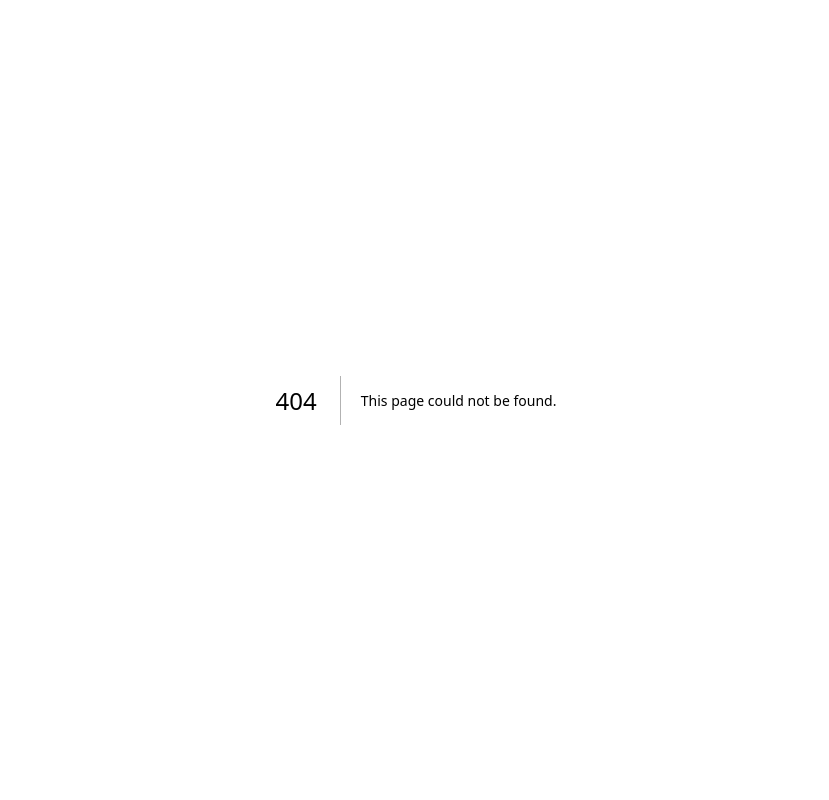
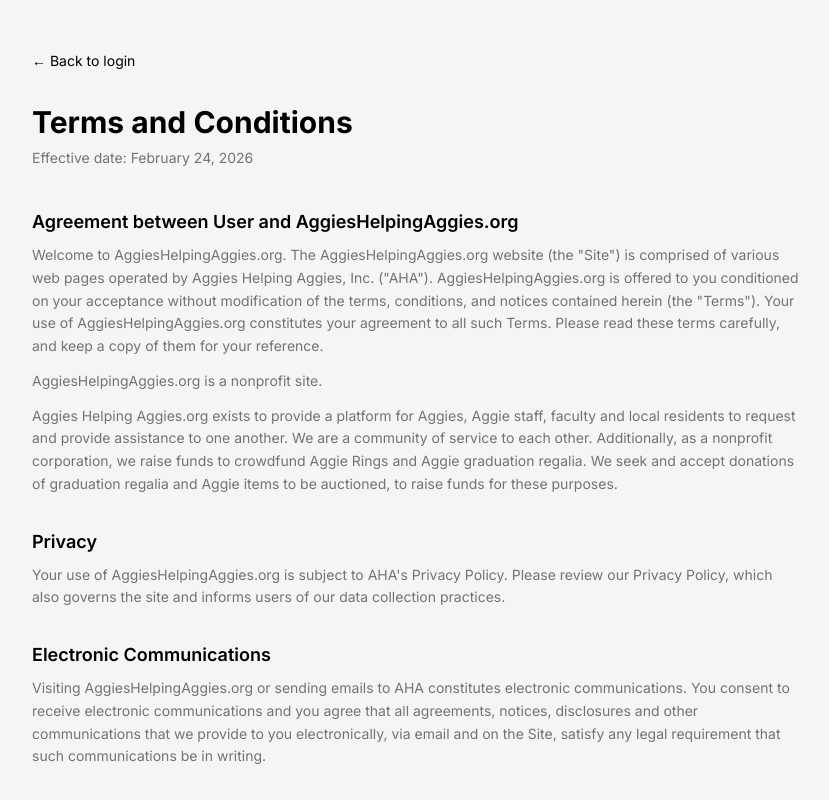
Before and after one commit to Ceilencer/Aggies-Helping-Aggies, a Next.js app: page /terms in a window 1280 px wide. Before the commit this address had no page. Shown: the top 800 px of the page, without its empty margins (224-1053 px from the left). Built offline with nearby package versions, Linux system fonts and the light colour scheme.

Commit message:
links to tos and privacy policy

```diff
--- a/app/login/page.tsx
+++ b/app/login/page.tsx
@@ -3,6 +3,7 @@
 import { useState, useEffect, Suspense } from 'react'
 import { useRouter, useSearchParams } from 'next/navigation'
 import Image from 'next/image'
+import Link from 'next/link'
 import { createClient } from '@/lib/supabase/client'
 import { Button } from '@/components/ui/button'
 import { Card, CardContent, CardDescription, CardHeader, CardTitle } from '@/components/ui/card'
@@ -109,6 +110,17 @@
               {loading ? 'Signing in...' : 'Sign in with Google'}
             </Button>
           </div>
+          <p className="text-center text-xs text-muted-foreground pt-2">
+            By signing in you agree to our{' '}
+            <Link href="/terms" className="underline hover:text-foreground">
+              Terms and Conditions
+            </Link>{' '}
+            and{' '}
+            <Link href="/privacy-policy" className="underline hover:text-foreground">
+              Privacy Policy
+            </Link>
+            .
+          </p>
         </CardContent>
       </Card>
     </div>
--- /dev/null
+++ b/app/privacy-policy/page.tsx
@@ -0,0 +1,48 @@
+import Link from 'next/link'
+import { PRIVACY_SECTIONS, PRIVACY_EFFECTIVE_DATE } from '@/lib/legal/privacy'
+
+export const metadata = {
+  title: 'Privacy Policy | Aggies Helping Aggies',
+}
+
+export default function PrivacyPolicyPage() {
+  return (
+    <div className="min-h-screen bg-background py-12 px-4">
+      <div className="mx-auto max-w-3xl">
+        <div className="mb-8">
+          <Link href="/login" className="text-sm text-primary hover:underline">
+            &larr; Back to login
+          </Link>
+        </div>
+
+        <h1 className="text-3xl font-bold text-foreground mb-2">Privacy Policy</h1>
+        <p className="text-sm text-muted-foreground mb-10">Effective date: {PRIVACY_EFFECTIVE_DATE}</p>
+
+        <div className="space-y-8">
+          {PRIVACY_SECTIONS.map((section) => (
+            <div key={section.heading}>
+              <h2 className="text-lg font-semibold text-foreground mb-2">{section.heading}</h2>
+              <div className="space-y-3 text-sm text-muted-foreground">
+                {section.content.split('\n\n').map((paragraph, i) => (
+                  <p key={i} className="whitespace-pre-line leading-relaxed">
+                    {paragraph}
+                  </p>
+                ))}
+              </div>
+            </div>
+          ))}
+        </div>
+
+        <div className="mt-12 pt-8 border-t border-border text-sm text-muted-foreground">
+          <p>
+            Also see our{' '}
+            <Link href="/terms" className="text-primary hover:underline">
+              Terms and Conditions
+            </Link>
+            .
+          </p>
+        </div>
+      </div>
+    </div>
+  )
+}
--- /dev/null
+++ b/app/terms/page.tsx
@@ -0,0 +1,48 @@
+import Link from 'next/link'
+import { TERMS_SECTIONS, TERMS_EFFECTIVE_DATE } from '@/lib/legal/terms'
+
+export const metadata = {
+  title: 'Terms and Conditions | Aggies Helping Aggies',
+}
+
+export default function TermsPage() {
+  return (
+    <div className="min-h-screen bg-background py-12 px-4">
+      <div className="mx-auto max-w-3xl">
+        <div className="mb-8">
+          <Link href="/login" className="text-sm text-primary hover:underline">
+            &larr; Back to login
+          </Link>
+        </div>
+
+        <h1 className="text-3xl font-bold text-foreground mb-2">Terms and Conditions</h1>
+        <p className="text-sm text-muted-foreground mb-10">Effective date: {TERMS_EFFECTIVE_DATE}</p>
+
+        <div className="space-y-8">
+          {TERMS_SECTIONS.map((section) => (
+            <div key={section.heading}>
+              <h2 className="text-lg font-semibold text-foreground mb-2">{section.heading}</h2>
+              <div className="space-y-3 text-sm text-muted-foreground">
+                {section.content.split('\n\n').map((paragraph, i) => (
+                  <p key={i} className="whitespace-pre-line leading-relaxed">
+                    {paragraph}
+                  </p>
+                ))}
+              </div>
+            </div>
+          ))}
+        </div>
+
+        <div className="mt-12 pt-8 border-t border-border text-sm text-muted-foreground">
+          <p>
+            Also see our{' '}
+            <Link href="/privacy-policy" className="text-primary hover:underline">
+              Privacy Policy
+            </Link>
+            .
+          </p>
+        </div>
+      </div>
+    </div>
+  )
+}
--- a/components/UserAgreementModal.tsx
+++ b/components/UserAgreementModal.tsx
@@ -1,6 +1,7 @@
 'use client'
 
 import { useState } from 'react'
+import Link from 'next/link'
 import Modal from './Modal'
 import { Button } from './ui/button'
 import { TERMS_SECTIONS, TERMS_EFFECTIVE_DATE } from '@/lib/legal/terms'
@@ -104,7 +105,14 @@
         </Button>
 
         <p className="text-center text-xs text-muted-foreground">
-          You must accept to continue using Aggies Helping Aggies
+          You must accept to continue using Aggies Helping Aggies.{' '}
+          <Link href="/terms" target="_blank" className="underline hover:text-foreground">
+            Full Terms
+          </Link>{' '}
+          &amp;{' '}
+          <Link href="/privacy-policy" target="_blank" className="underline hover:text-foreground">
+            Privacy Policy
+          </Link>
         </p>
       </div>
     </Modal>
```
